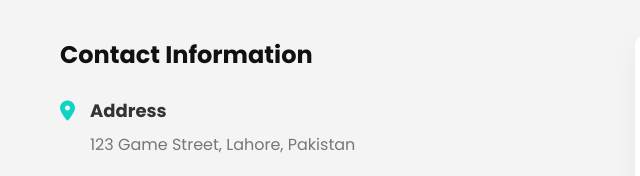
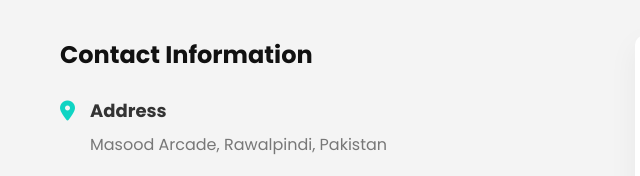
Before and after one commit to zamsolutions/zamsolutions.github.io, a plain HTML site: page index.html in a window 1280 px wide. Shown: the part 2080-2256 px from the top of the page, 0-640 px from the left. Drawn offline with Linux system fonts and the light colour scheme.

Commit message:
Update index.html

```diff
--- a/index.html
+++ b/index.html
@@ -784,7 +784,7 @@
               <i class="fas fa-map-marker-alt"></i>
               <div class="contact-text">
                 <h4>Address</h4>
-                <p>123 Game Street, Lahore, Pakistan</p>
+                <p>Masood Arcade, Rawalpindi, Pakistan</p>
               </div>
             </div>
             <div class="contact-item">
```
